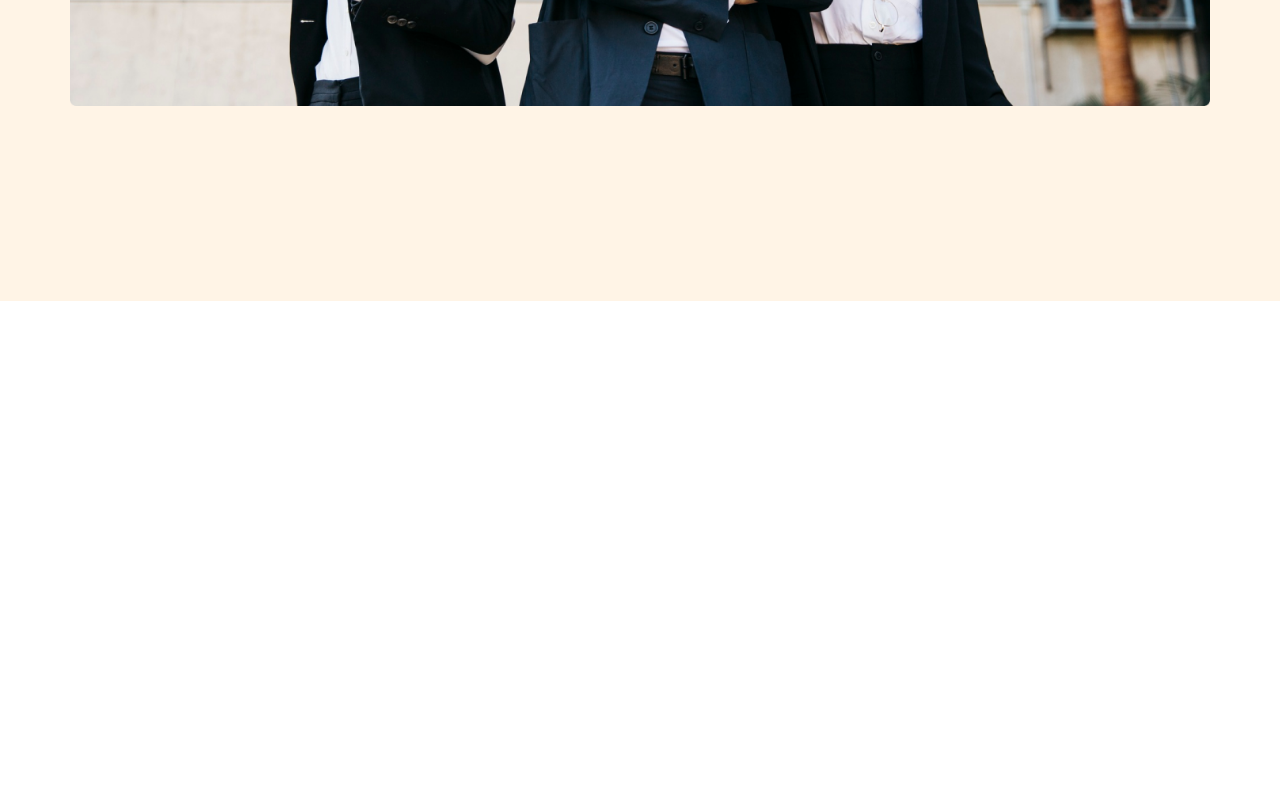
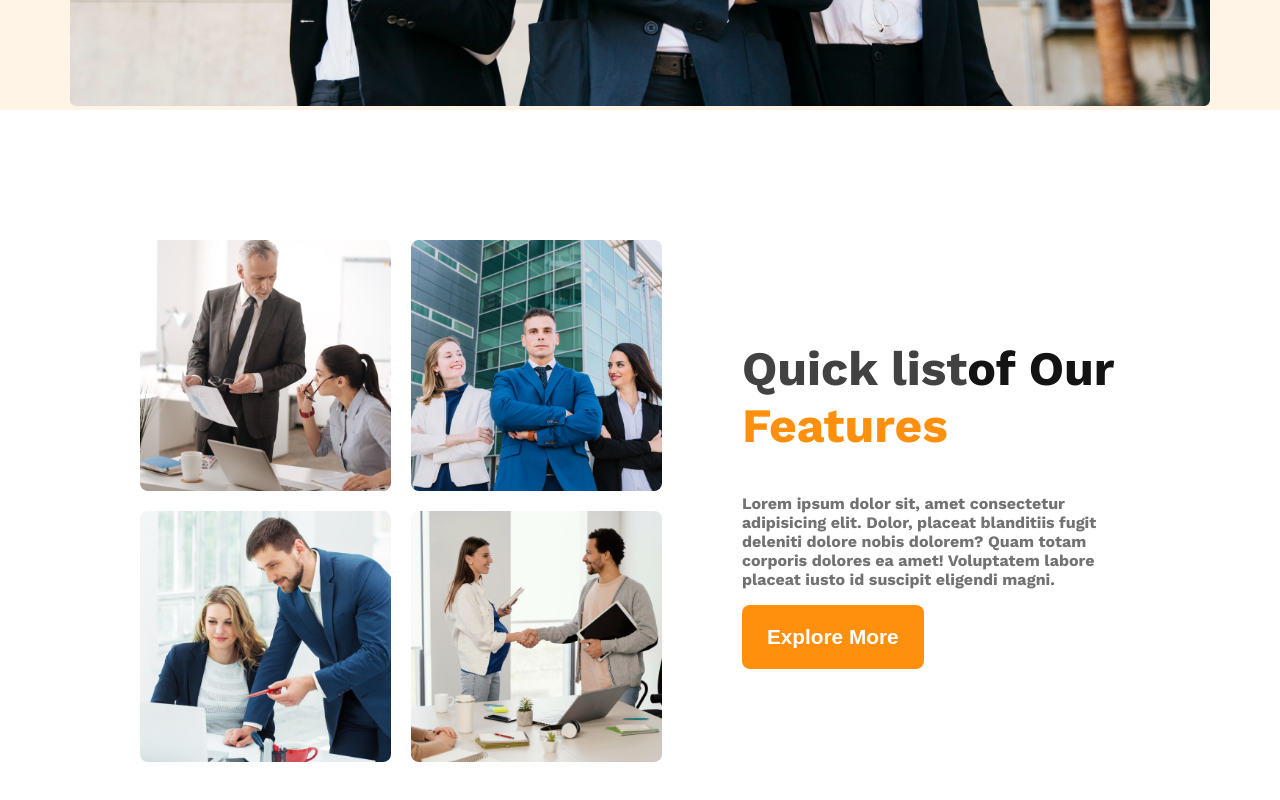
Before and after one commit to AB9T9/g3-architects-practice, a plain HTML site: page index.html in a window 1280 px wide. Shown: the part 1021-1821 px from the top of the page. Before the commit the page ends 1322 px from the top, so only its background shows below. Drawn offline with nearby package versions, Linux system fonts and the light colour scheme.

Commit message:
team and title responsive done

```diff
--- a/index.html
+++ b/index.html
@@ -27,6 +27,20 @@
     </div>
  </header>
  <main>
+    <section class="team flex">
+        <div class="team-image">
+            <img src="./images/team1.png" alt="" class="img1">
+            <img src="./images/team2.png" alt="" class="img2">
+            <img src="./images/team3.png" alt="" class="img3">
+            <img src="./images/team4.png" alt="" class="img4">
+        </div>
+        <div class="team-content">
+            <h2 class="title work-sans-font"><span class="dark2">Quick list</span><span class="dark1">of Our </span><span    class="orange">Features</span></h2>
+            <p class="title-describtion dark3">Lorem ipsum dolor sit, amet consectetur adipisicing elit. Dolor, placeat blanditiis fugit deleniti dolore nobis dolorem? Quam totam corporis dolores ea amet! Voluptatem labore placeat iusto id suscipit eligendi magni.
+            </p>
+            <button class="btn-prime">Explore More</button>
+        </div>
+    </section>
 
  </main>
  <footer>
--- a/style/style.css
+++ b/style/style.css
@@ -11,7 +11,7 @@ body{
 }
 .header{
     background-color:rgba(255, 144, 14, 0.1);
-    height:1322px;
+    height:px;
 }
 ul li {
     list-style:none;
@@ -35,6 +35,9 @@ ul li a{
 }
 .logo{
     font-size:2.8rem;
+}
+.orange{
+    color:#FF900E;
 }
 .dark1{
     color:#131313;
@@ -73,12 +76,51 @@ ul li a{
     border:none;
 
 }
+/* team styling start from here  */
+.team{
+    max-width:1000px;
+    margin:130px auto;
+    justify-content:center;
+    align-items:center;
+    gap:80px;
+}
+.team-image{
+    display:grid;
+    grid-template-columns:repeat(2,1fr);
+    gap:20px;
+
+}
+.team-image img{
+    width:100%;
+    border-radius:8px;
+
+}
+.team-content{
+    width:537px;
+
+
+}
+.title{
+    font-size:3rem;
+}
+.img1:hover,
+.img2:hover,
+.img3:hover,
+.img4:hover{
+    border:2px solid blue;
+}
 @media screen and (max-width:576px)
 {
-    .nav,.ul-list{
+    .nav,
+    .ul-list,
+    .team{
         flex-direction:column;
     }
 .ul-list{
     gap:15px;
 }
+/* responsive for our teamwork & title  */
+.team-image{
+    grid-template-columns:repeat(1,1fr);
 }
+}
```
